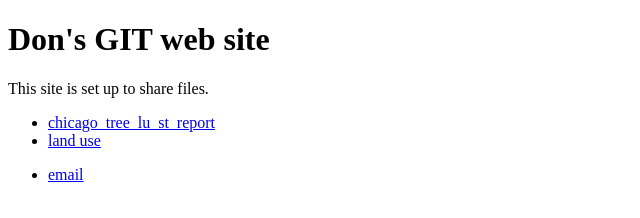
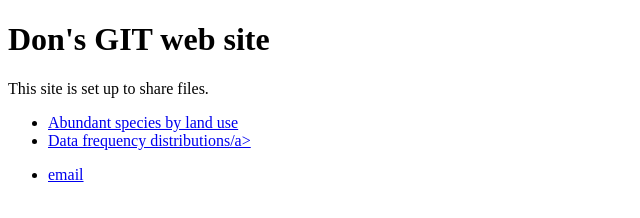
Before and after one commit to don-morrison-2000/don-morrison-2000.github.io, a plain HTML site: page index.html in a window 1280 px wide. Shown: the whole page, without its empty margins (0-640 px from the left). Drawn offline with Linux system fonts and the light colour scheme.

Commit message:
Update index.html

```diff
--- a/index.html
+++ b/index.html
@@ -9,9 +9,11 @@
         		<h1>Don's GIT web site</h1>
 				<p>This site is set up to share files. </p>
 		    		<ul>
+                                        <li><a href="/reports/land_use.html">Abundant species by land use</a></li>
+					<li><a href="/reports/clean_dupage_tree_V4_report.html">Data frequency distributions/a></li>
+
+<!--
 			        	<li><a href="/reports/chicago_tree_lu_st_report">chicago_tree_lu_st_report</a></li>
-                                        <li><a href="/reports/land_use.html">land use</a></li>
-<!--
                                         <li><a href="/reports/chicago_tree_dam.html">chicago_tree_dam</a></li>
 			        	<li><a href="/data/dupage_county_accepted_V1.csv">data_V1</a></li>
 			        	<li><a href="/data/dupage_county_accepted_V2.csv">data_V2</a></li>
```
